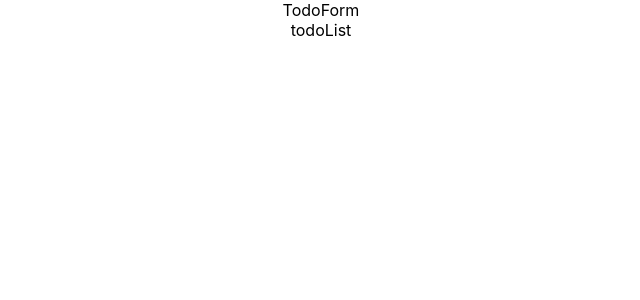
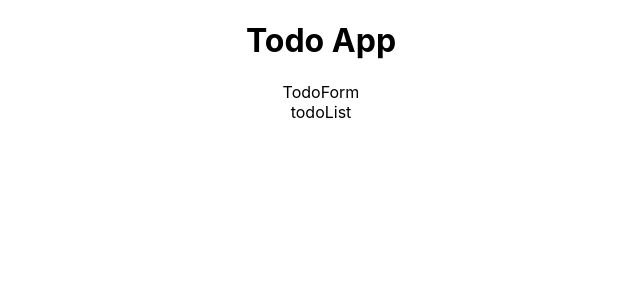
Before and after one commit to sumitjoshi97/TODO-APP-global-state-tutorial, a React (Create React App) app: page / in a window 1280 px wide. Shown: the top 300 px of the page, without its empty margins (319-959 px from the left). Built offline with nearby package versions, Linux system fonts and the light colour scheme.

Commit message:
chore: add header

```diff
--- a/src/App.jsx
+++ b/src/App.jsx
@@ -7,8 +7,11 @@ import './App.css'
 export default function App() {
   return (
     <div className="App">
-      <TodoForm />
-      <TodoList />
+      <h1>Todo App</h1>
+      <div>
+        <TodoForm />
+        <TodoList />
+      </div>
     </div>
   )
 }
```
